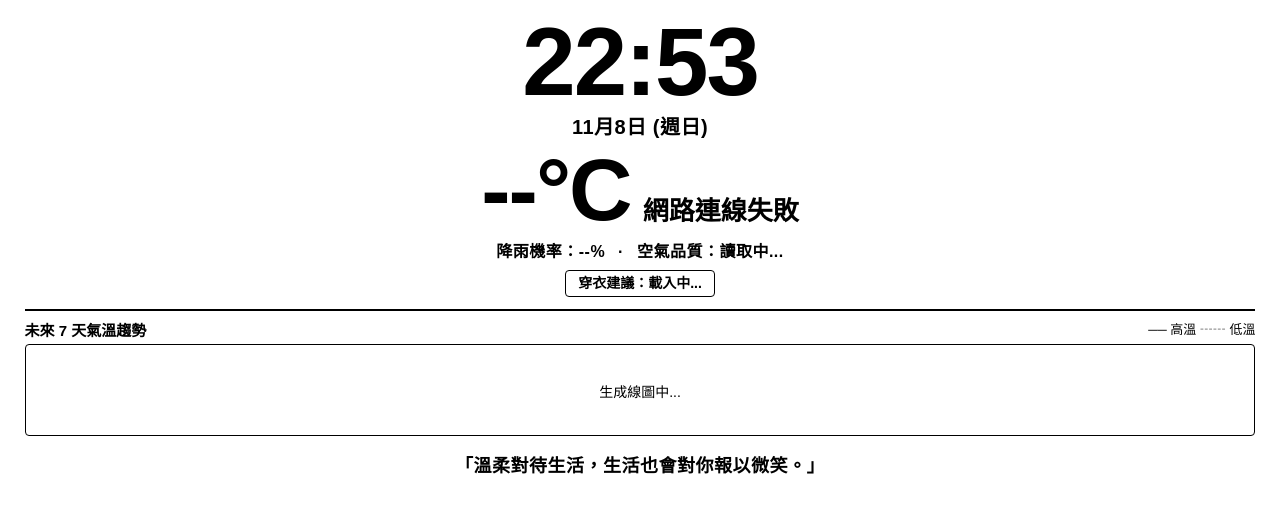
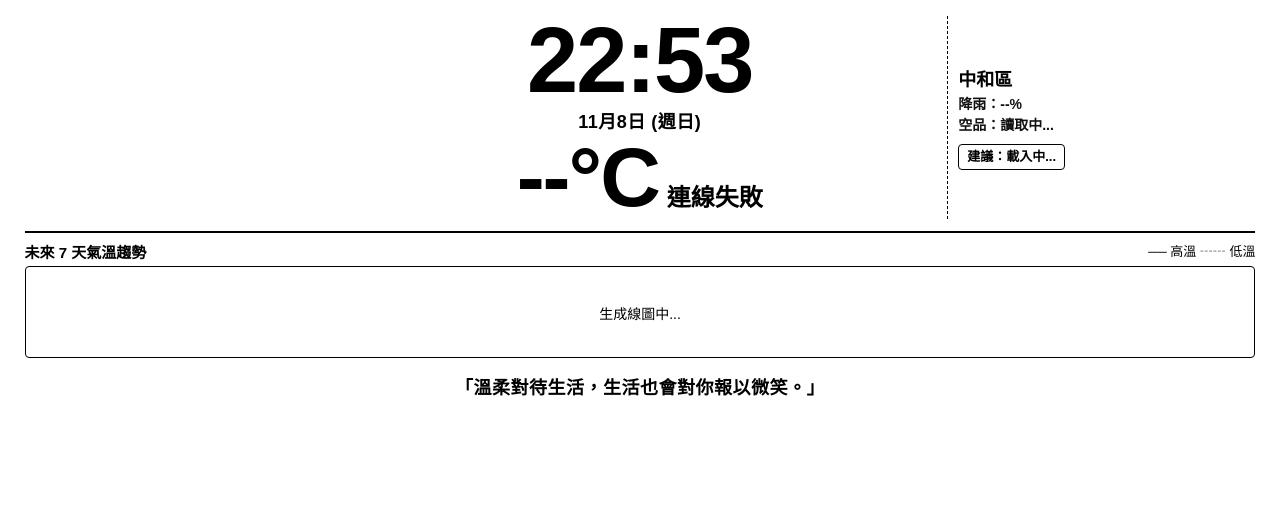
Before and after one commit to ambbccdd/kindle-weather, a plain HTML site: page index.html in a window 1280 px wide. Drawn offline with Linux system fonts and the light colour scheme; no server answers.

Commit message:
Update index.html

```diff
--- a/index.html
+++ b/index.html
@@ -19,57 +19,83 @@
       padding: 16px 12px 6px;
     }
 
-    /* 置中時間與即時天氣區塊 */
-    .hero-section {
-      width: 100%;
+    /* 頂部三欄表格結構：左側對稱配重、中央時間溫度置中、右側穿衣氣象建議 */
+    .hero-table {
+      width: 98%;
       margin: 0 auto;
+      border-collapse: collapse;
+      table-layout: fixed;
+    }
+    .hero-side-left {
+      width: 25%;
+      vertical-align: middle;
+    }
+    .hero-center {
+      width: 50%;
+      vertical-align: middle;
       text-align: center;
     }
+    .hero-side-right {
+      width: 25%;
+      vertical-align: middle;
+      text-align: left;
+      padding-left: 10px;
+      border-left: 1px dashed #000000;
+    }
+
     .hero-time {
-      font-size: 96px;
+      font-size: 92px;
       font-weight: bold;
       line-height: 0.95;
       letter-spacing: -2px;
-      margin: 0 auto 4px;
+      margin: 0 auto 3px;
     }
     .hero-date {
-      font-size: 20px;
+      font-size: 18px;
       font-weight: bold;
       letter-spacing: 0.5px;
-      margin-bottom: 8px;
+      margin-bottom: 5px;
     }
     .hero-temp-row {
       display: flex;
       justify-content: center;
       align-items: baseline;
-      gap: 12px;
-      margin-bottom: 6px;
+      gap: 8px;
     }
     .hero-temp {
-      font-size: 88px;
+      font-size: 84px;
       font-weight: bold;
       line-height: 0.95;
       letter-spacing: -2px;
     }
     .hero-cond {
-      font-size: 26px;
+      font-size: 24px;
       font-weight: bold;
     }
-    .hero-meta {
-      font-size: 16px;
+
+    /* 右側氣象詳情與穿衣建議 */
+    .side-location {
+      font-size: 18px;
+      font-weight: bold;
+      margin-bottom: 5px;
+    }
+    .side-meta {
+      font-size: 14px;
       font-weight: 600;
-      margin-bottom: 6px;
-      letter-spacing: 0.5px;
+      margin-bottom: 4px;
+      line-height: 1.25;
+      color: #111111;
     }
     .tips-box {
       display: inline-block;
       border: 1px solid #000000;
-      padding: 4px 12px;
-      font-size: 14px;
+      padding: 4px 8px;
+      font-size: 13px;
       font-weight: bold;
       border-radius: 4px;
-      margin-top: 2px;
+      margin-top: 5px;
       line-height: 1.25;
+      text-align: center;
     }
 
     hr {
@@ -79,7 +105,7 @@
       width: 98%;
     }
 
-    /* 未來一週折線圖容器（空間加大） */
+    /* 未來一週折線圖容器 */
     .chart-header {
       width: 98%;
       margin: 0 auto 4px;
@@ -122,23 +148,26 @@
   <meta http-equiv="refresh" content="1800">
 </head>
 <body>
-  <!-- 置中頂部核心資訊 -->
-  <div class="hero-section">
-    <div class="hero-time" id="clock">--:--</div>
-    <div class="hero-date" id="date">載入中...</div>
-    <div class="hero-temp-row">
-      <span class="hero-temp" id="temp">--°C</span>
-      <span class="hero-cond" id="cond">中和 · 連線中</span>
-    </div>
-    <div class="hero-meta">
-      <span id="meta-pop">降雨機率：--%</span>
-      <span style="margin: 0 8px;">·</span>
-      <span id="meta-aqi">空氣品質：讀取中...</span>
-    </div>
-    <div>
-      <div class="tips-box" id="tips">穿衣建議：載入中...</div>
-    </div>
-  </div>
+  <!-- 頂部置中時間溫度 + 右側穿衣建議佈局 -->
+  <table class="hero-table">
+    <tr>
+      <td class="hero-side-left"></td>
+      <td class="hero-center">
+        <div class="hero-time" id="clock">--:--</div>
+        <div class="hero-date" id="date">載入中...</div>
+        <div class="hero-temp-row">
+          <span class="hero-temp" id="temp">--°C</span>
+          <span class="hero-cond" id="cond">連線中</span>
+        </div>
+      </td>
+      <td class="hero-side-right">
+        <div class="side-location" id="loc-title">中和區</div>
+        <div class="side-meta" id="meta-pop">降雨：--%</div>
+        <div class="side-meta" id="meta-aqi">空品：讀取中...</div>
+        <div class="tips-box" id="tips">建議：載入中...</div>
+      </td>
+    </tr>
+  </table>
 
   <hr>
 
@@ -213,7 +242,7 @@
       "「每一天的晨光，都是大自然給予的新起點。」",
       "「把溫暖傳遞給他人，幸福感會加倍流回心裡。」",
       "「允許自己休息片刻，重新找回向前的動力。」",
-      "「生活就像一本好書，精彩的一頁往往在下一篇。」",
+      "「生活盤根錯節，精彩的一頁往往在下一篇。」",
       "「心存善念，沿途自會花香滿徑。」",
       "「保持清醒與自律，做生活真正的主人。」",
       "「不要害怕改變，那是遇見更好自己的機會。」",
@@ -339,10 +368,10 @@
       }
 
       if (pop >= 30) {
-        tip += ' · 備傘 ☂';
+        tip += '<br>備傘 ☂';
       }
       if (aqi > 100) {
-        tip += ' · 建議戴口罩';
+        tip += '<br>建議戴口罩';
       }
 
       return tip;
@@ -380,10 +409,9 @@
     xhrAqi.ontimeout = function() { loadWeather(); };
     xhrAqi.send();
 
-    // 純 SVG 動態折線圖（適應更大縱向空間）
     function renderWeatherChart(daysData) {
       var w = 560;
-      var h = 210; // 空間放大
+      var h = 210;
       var n = daysData.length;
       var colW = w / n;
 
@@ -482,11 +510,15 @@
                                 ? hourly.precipitation_probability[startIndex] : 0;
             var currentPop = formatPop(rawCurrentPop);
 
+            // 中央時間溫度
             document.getElementById('temp').innerHTML = curTemp + '°C';
-            document.getElementById('cond').innerHTML = '中和 · ' + getDesc(curCode);
-            document.getElementById('meta-pop').innerHTML = '降雨機率：' + currentPop + '%';
-            document.getElementById('meta-aqi').innerHTML = '空氣品質：' + aqiText;
-            document.getElementById('tips').innerHTML = '建議：' + getClothingTip(curTemp, currentPop, currentAqi);
+            document.getElementById('cond').innerHTML = getDesc(curCode);
+
+            // 右側穿衣建議與天氣資訊
+            document.getElementById('loc-title').innerHTML = '中和 · ' + getDesc(curCode);
+            document.getElementById('meta-pop').innerHTML = '降雨：' + currentPop + '%';
+            document.getElementById('meta-aqi').innerHTML = '空品：' + aqiText;
+            document.getElementById('tips').innerHTML = getClothingTip(curTemp, currentPop, currentAqi);
 
             // 整理未來 7 天資料並繪製折線圖
             var dayNames = ['日', '一', '二', '三', '四', '五', '六'];
@@ -525,19 +557,19 @@
             renderWeatherChart(chartList);
 
           } catch (e) {
-            document.getElementById('cond').innerHTML = '資料解析失敗';
+            document.getElementById('cond').innerHTML = '解析失敗';
           }
         } else {
-          document.getElementById('cond').innerHTML = '伺服器異常 (' + xhr.status + ')';
+          document.getElementById('cond').innerHTML = '異常 ' + xhr.status;
         }
       };
 
       xhr.onerror = function() {
-        document.getElementById('cond').innerHTML = '網路連線失敗';
+        document.getElementById('cond').innerHTML = '連線失敗';
       };
 
       xhr.ontimeout = function() {
-        document.getElementById('cond').innerHTML = '連線逾時，請重整';
+        document.getElementById('cond').innerHTML = '逾時';
       };
 
       xhr.send();
```
